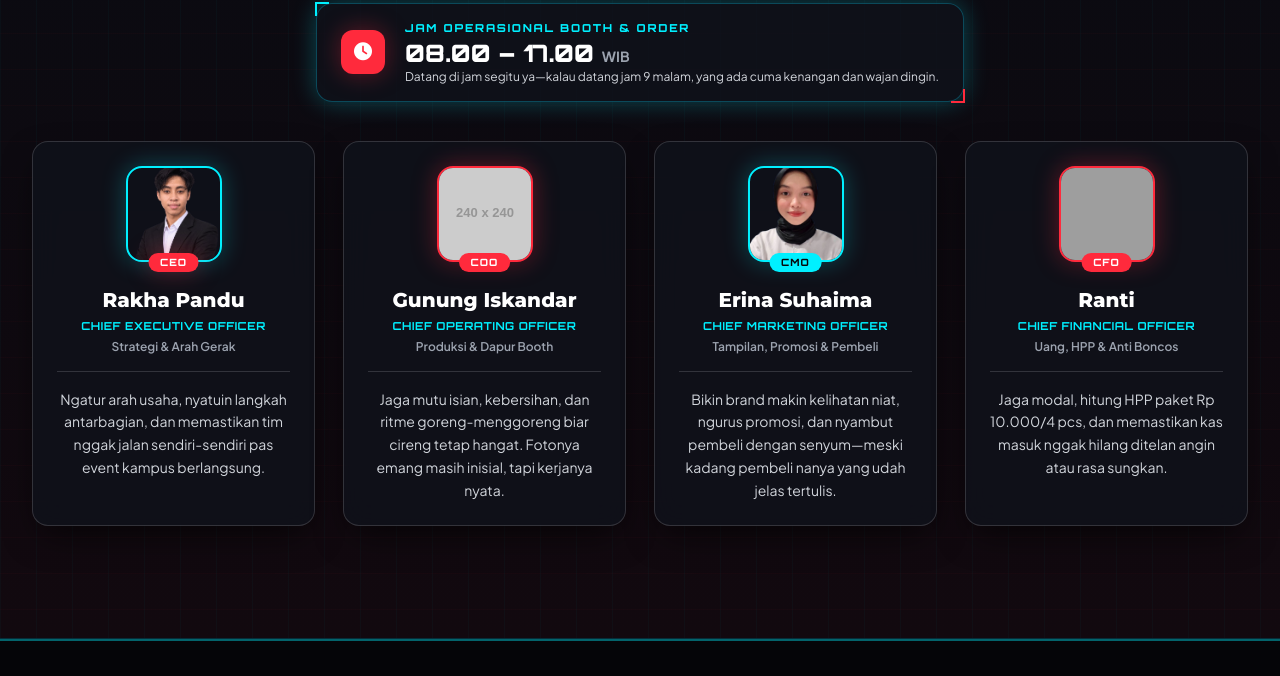
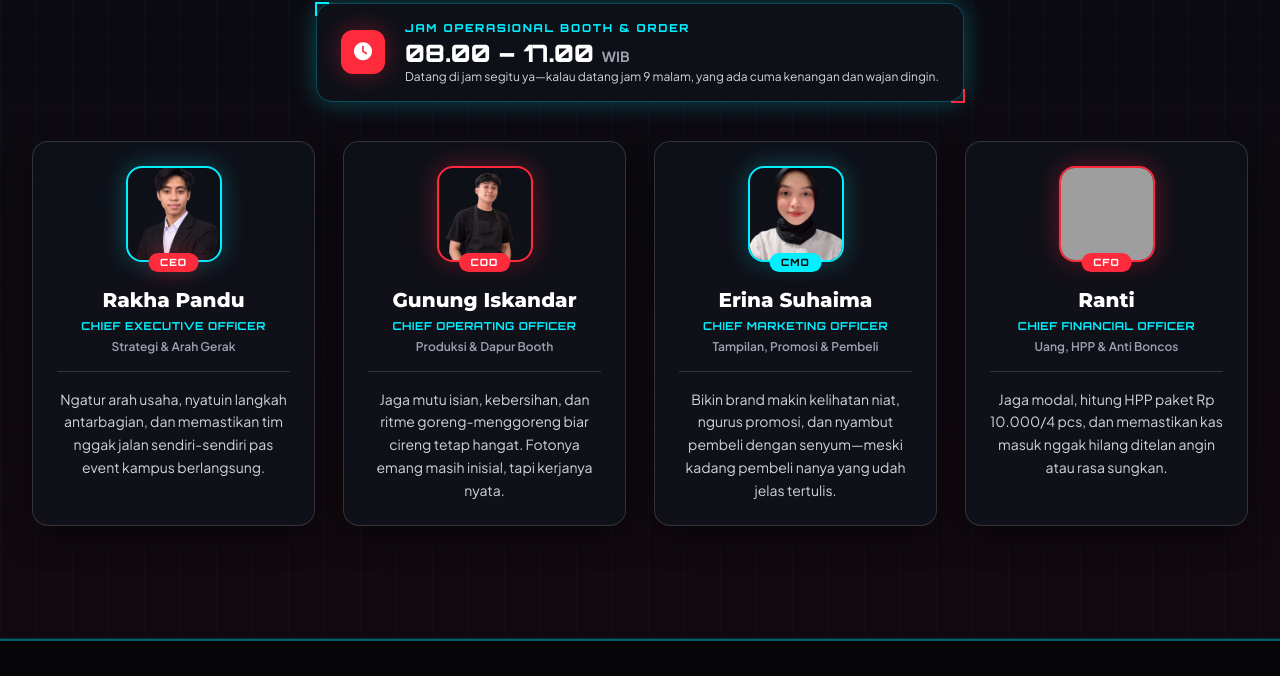
Before and after one commit to TheCieng/thecieng, a plain HTML site: page index.html in a window 1280 px wide. Shown: the part 4723-5399 px from the top of the page. Drawn offline with nearby package versions, Linux system fonts and the light colour scheme; some packages are replaced by stand-ins of ours; grey boxes are pictures that could not be loaded; placeholder pictures from the web are drawn by us; a script that the page names is missing.

Commit message:
Update index.html

```diff
--- a/index.html
+++ b/index.html
@@ -1292,7 +1292,7 @@
             aboutProduct: 'foto propesional cireng.png',
             orderBg: 'https://images.unsplash.com/photo-1555939594-58d7cb561ad1?auto=format&fit=crop&w=1920&q=80',
             teamRakha: 'fotoraka.png',
-            teamGunung: 'https://placehold.co/240x240/BA1E24/FFFFFF?text=GI',
+            teamGunung: 'fotogunug.png',
             teamErina: 'fotoerinaa.png',
             teamRanti: 'fotoranti.png',
         };
```
